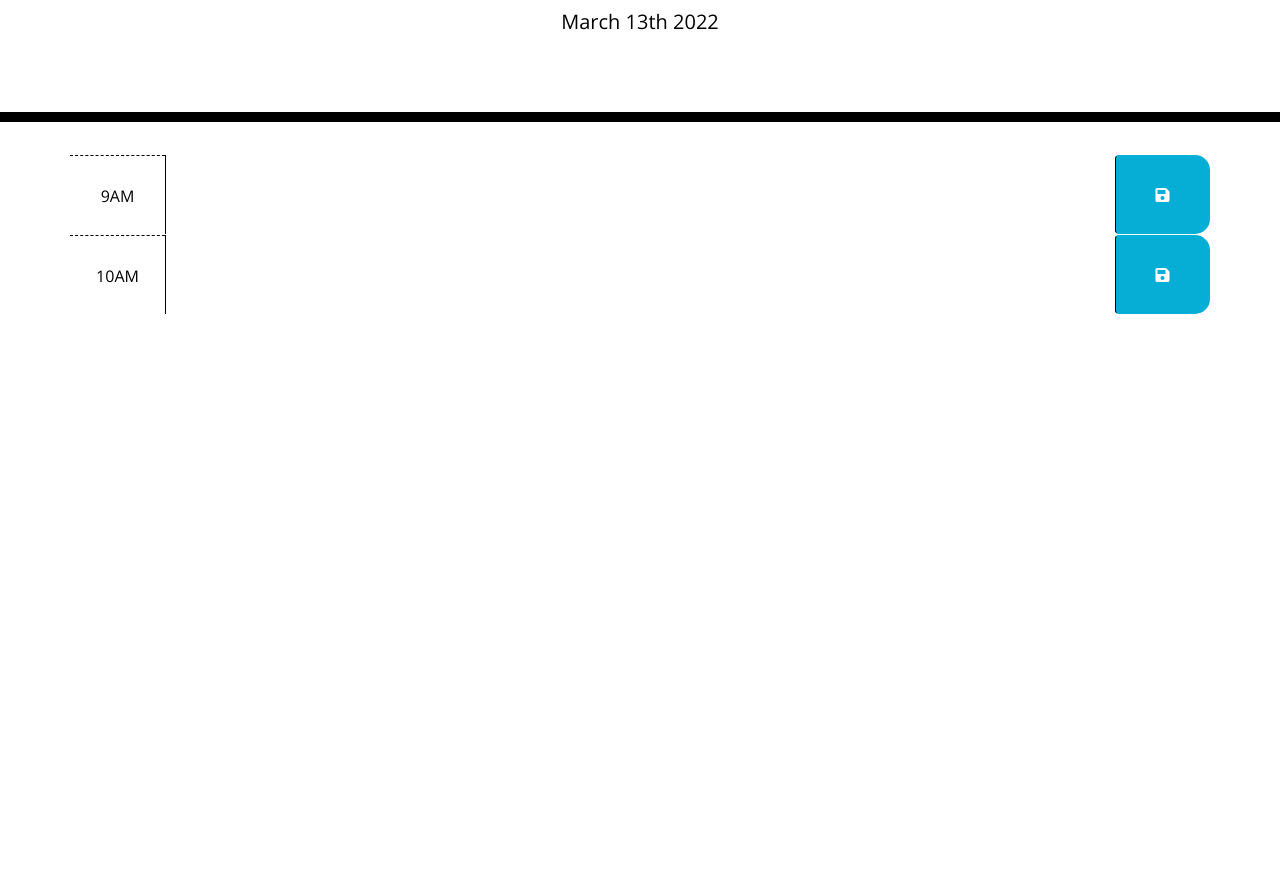
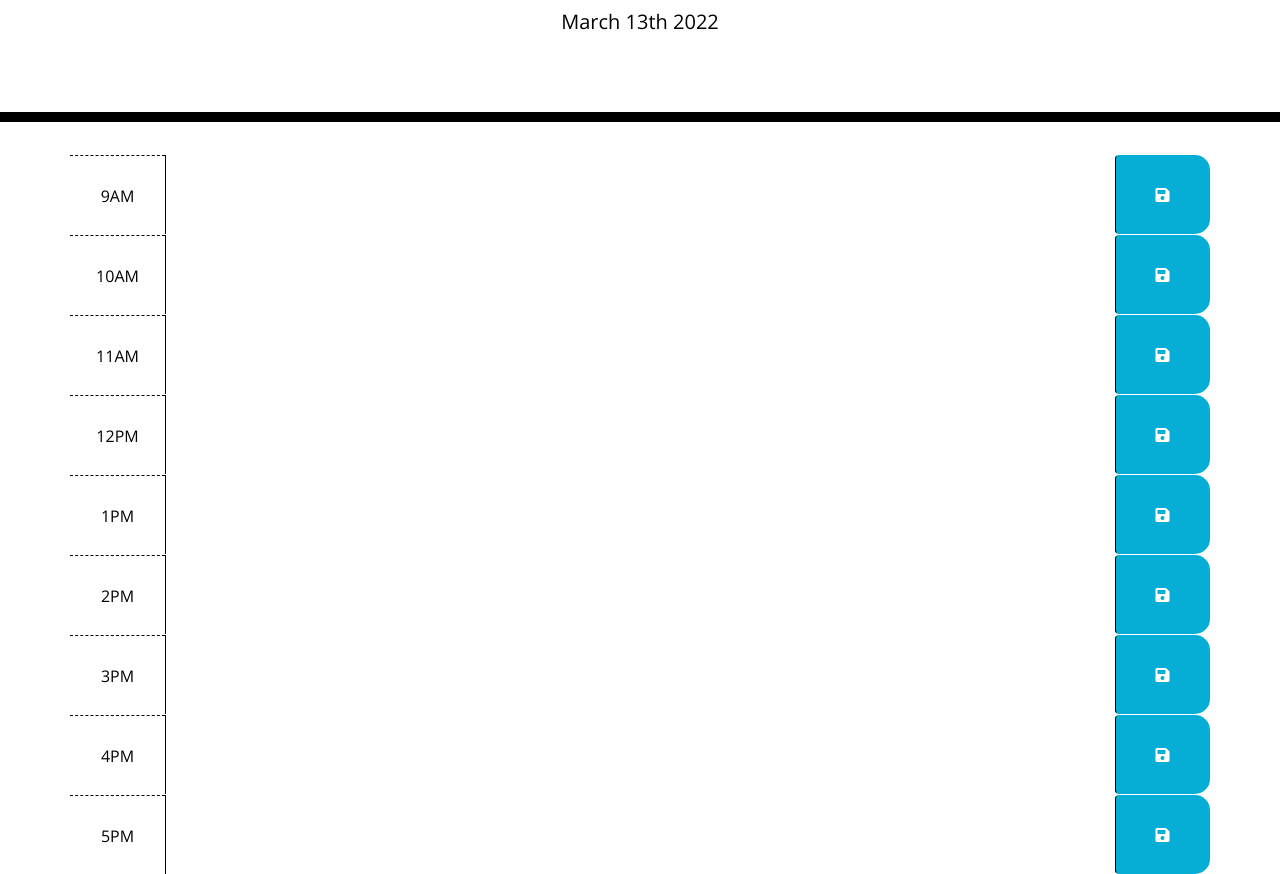
Before and after one commit to rachelgray7448/work-day-scheduler, a plain HTML site: page index.html in a window 1280 px wide. Shown: the part 182-1056 px from the top of the page. Before the commit the page ends 800 px from the top, so only its background shows below. Drawn offline with nearby package versions, Linux system fonts and the light colour scheme.

Commit message:
all but the color changing

```diff
--- a/assets/js/script.js
+++ b/assets/js/script.js
@@ -1,18 +1,26 @@
 var currentDay = $("#currentDay").text(moment().format("MMMM Do YYYY"));
-var currentTime = moment().format("LT");
+var now = moment();
+var currentTime = now.hour();
+
+console.log(currentTime)
+
 
 
 // function for time blocks
 
 timeBlocks = function () {
     $("#10").val(localStorage.getItem("10"));
-    //if (time)
     for (let i = 0; i < $(".time-block").length; i++) {
         var time = ($(".time-block")[i].id.split("-")[1])
         if (time < currentTime) {
-
+            $(".time-block")[i].addClass("past");
         }
-
+        else if (time == currentTime) {
+            $(".time-block")[i].addClass("present");
+        }
+        else {
+            $(".time-block")[i].addClass("future");
+        }
     }
 }
 
--- a/index.html
+++ b/index.html
@@ -47,6 +47,69 @@
         </textarea>
         <button class="btn saveBtn col-md-1"><i class="fas fa-save"></i></button>
       </div>
+
+      <div id="hour-11" class="row time-block">
+        <div class="col-md-1 hour">
+          11AM
+        </div>
+        <textarea id="11" class="col-md-10 description">
+        </textarea>
+        <button class="btn saveBtn col-md-1"><i class="fas fa-save"></i></button>
+      </div>
+
+      <div id="hour-12" class="row time-block">
+        <div class="col-md-1 hour">
+          12PM
+        </div>
+        <textarea id="12" class="col-md-10 description">
+        </textarea>
+        <button class="btn saveBtn col-md-1"><i class="fas fa-save"></i></button>
+      </div>
+
+      <div id="hour-13" class="row time-block">
+        <div class="col-md-1 hour">
+          1PM
+        </div>
+        <textarea id="1" class="col-md-10 description">
+        </textarea>
+        <button class="btn saveBtn col-md-1"><i class="fas fa-save"></i></button>
+      </div>
+
+      <div id="hour-14" class="row time-block">
+        <div class="col-md-1 hour">
+          2PM
+        </div>
+        <textarea id="2" class="col-md-10 description">
+        </textarea>
+        <button class="btn saveBtn col-md-1"><i class="fas fa-save"></i></button>
+      </div>
+
+      <div id="hour-15" class="row time-block">
+        <div class="col-md-1 hour">
+          3PM
+        </div>
+        <textarea id="3" class="col-md-10 description">
+        </textarea>
+        <button class="btn saveBtn col-md-1"><i class="fas fa-save"></i></button>
+      </div>
+
+      <div id="hour-16" class="row time-block">
+        <div class="col-md-1 hour">
+          4PM
+        </div>
+        <textarea id="4" class="col-md-10 description">
+        </textarea>
+        <button class="btn saveBtn col-md-1"><i class="fas fa-save"></i></button>
+      </div>
+
+      <div id="hour-17" class="row time-block">
+        <div class="col-md-1 hour">
+          5PM
+        </div>
+        <textarea id="5" class="col-md-10 description">
+        </textarea>
+        <button class="btn saveBtn col-md-1"><i class="fas fa-save"></i></button>
+      </div>
     </div>
 
     <script src="https://code.jquery.com/jquery-3.4.1.min.js"></script>
```
